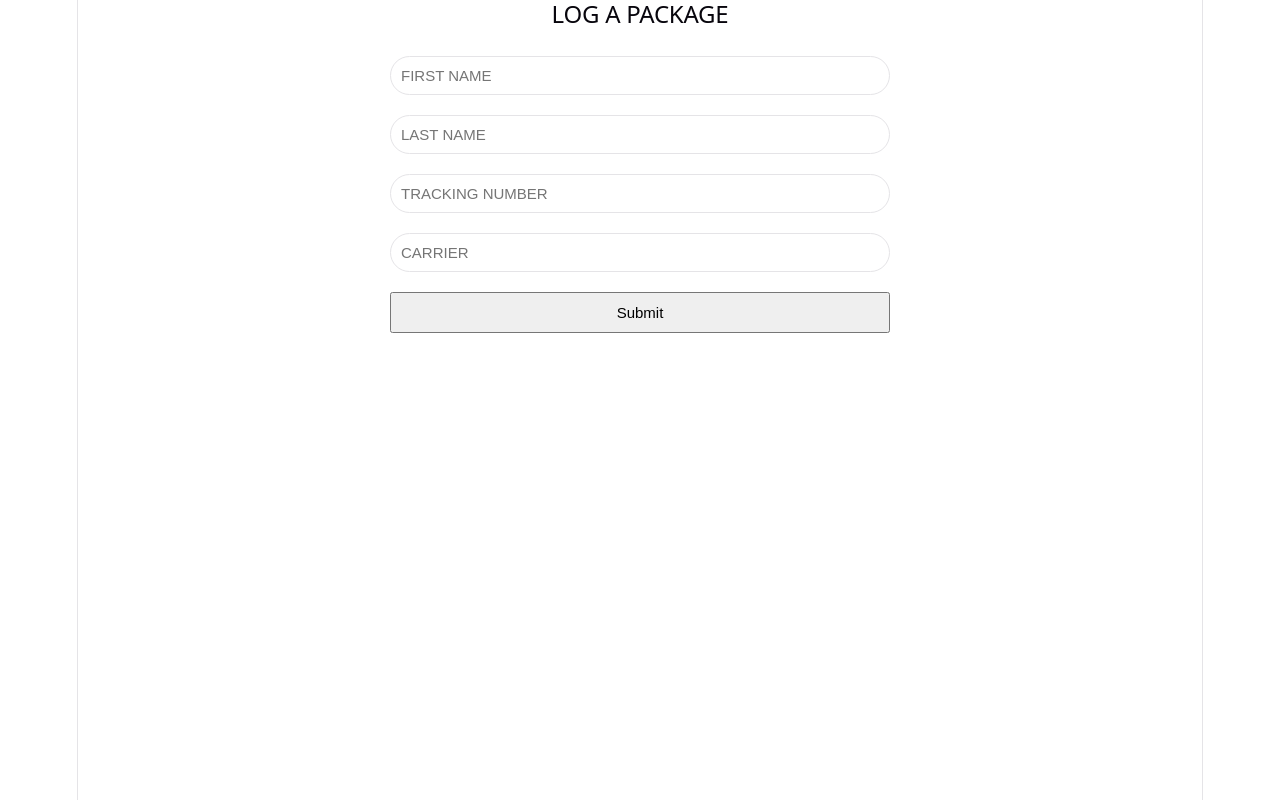
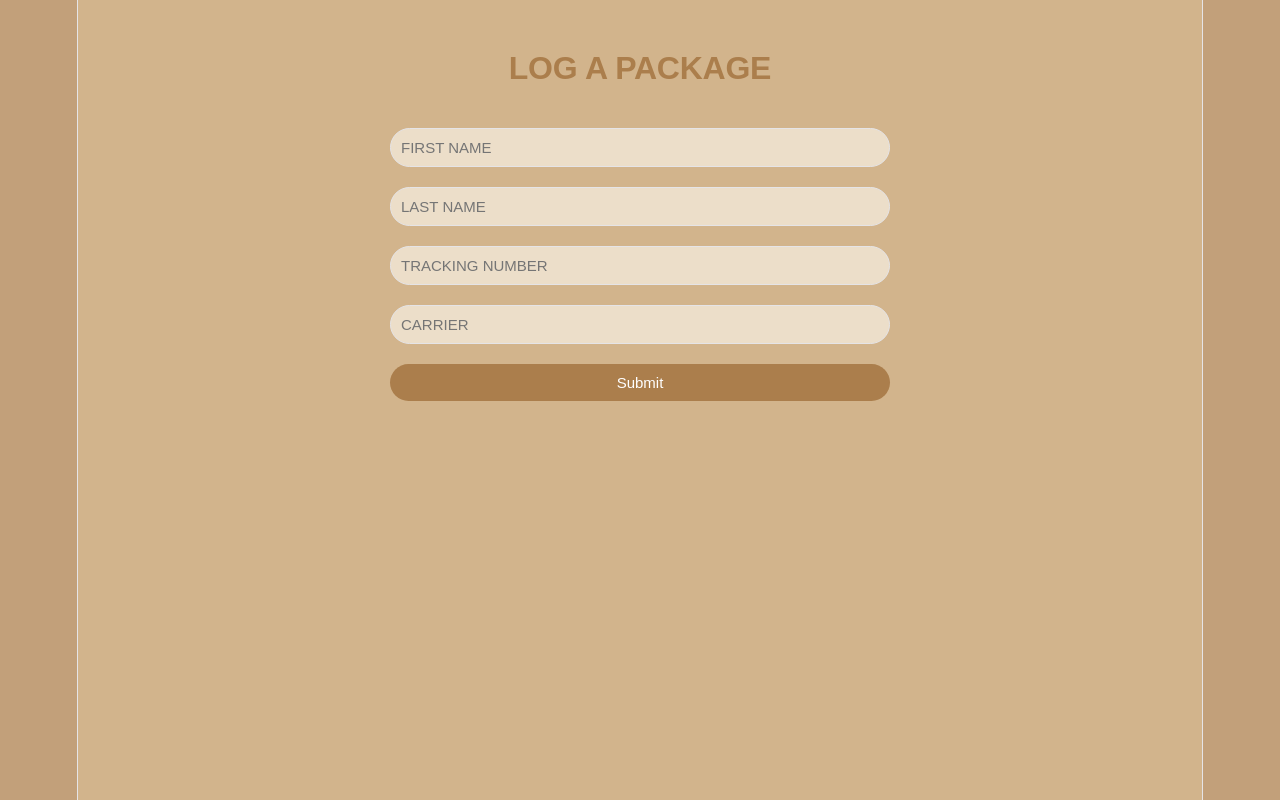
Before and after one commit to carissa-chen/hotel-package-tracker, a React (Vite) app: page / in a window 1280 px wide. Built offline with nearby package versions, Linux system fonts and the light colour scheme.

Commit message:
normalized color scheme to package colors

```diff
--- a/src/form.jsx
+++ b/src/form.jsx
@@ -40,7 +40,7 @@ function Form() {
       <input name= "trackingNo" type="text" placeholder="TRACKING NUMBER" required />
       <input name= "carrier" type="text" placeholder="CARRIER" required />
 
-      <button type="submit">Submit</button>
+      <button type="submit" className="submit">Submit</button>
     </form>
   );
 }
--- a/src/index.css
+++ b/src/index.css
@@ -1,7 +1,7 @@
 :root {
   --text: #6b6375;
   --text-h: #08060d;
-  --bg: #fff;
+  --bg: #C2A07A;
   --border: #e5e4e7;
   --code-bg: #f4f3ec;
   --accent: #aa3bff;
@@ -30,11 +30,11 @@
   }
 }
 
-@media (prefers-color-scheme: dark) {
+/* @media (prefers-color-scheme: dark) {
   :root {
     --text: #9ca3af;
     --text-h: #f3f4f6;
-    --bg: #16171d;
+    --bg: #ECDEC9;
     --border: #2e303a;
     --code-bg: #1f2028;
     --accent: #c084fc;
@@ -48,7 +48,7 @@
   #social .button-icon {
     filter: invert(1) brightness(2);
   }
-}
+} */
 
 body {
   margin: 0;
@@ -64,6 +64,7 @@ body {
   display: flex;
   flex-direction: column;
   box-sizing: border-box;
+  background: #D2B48C;
 }
 
 h1,
@@ -109,3 +110,35 @@ code {
   padding: 4px 8px;
   background: var(--code-bg);
 }
+
+.simple-form button {
+  background-color: #AB7E4C;
+  color: white;
+  border: none;
+  border-radius: 20px;
+  padding: 10px;
+  font-size: 15px;
+  cursor: pointer;
+}
+
+.simple-form button:hover {
+  background-color: #8B5E2C;
+}
+
+.simple-form input {
+  background-color: #ECDEC9;
+  color:black;
+  padding: 10px;
+  font-size: 15px;
+}
+.simple-form{
+  padding: 50px
+}
+
+.simple-form h2{
+  margin-bottom: 20px;
+  color: #AB7E4C;
+  font-weight: bold;
+  font-family: Arial;
+  font-size: 32px;
+}
```
